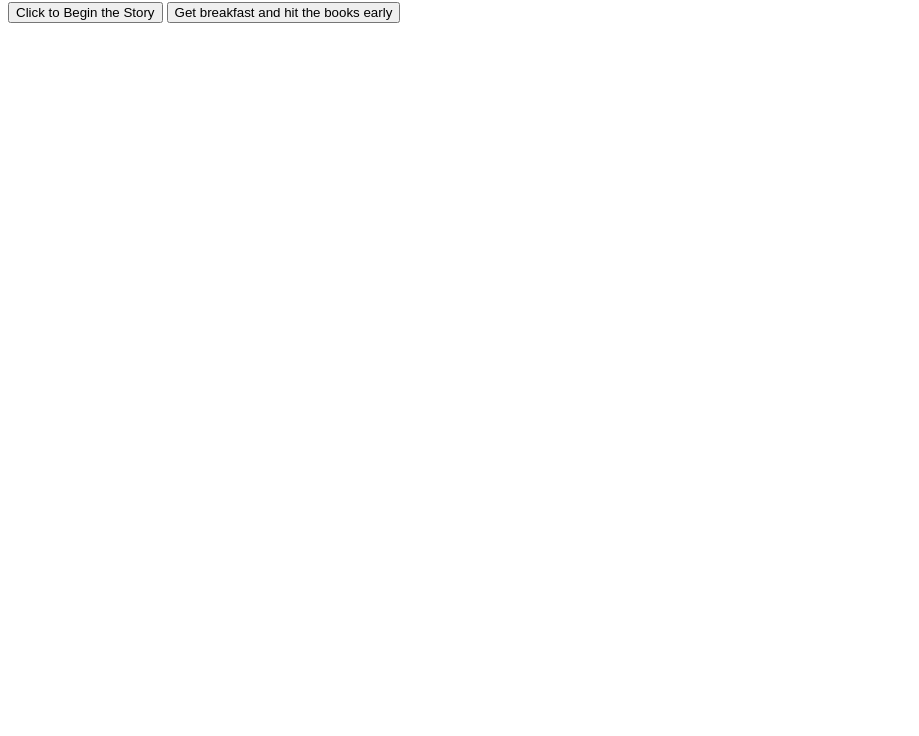
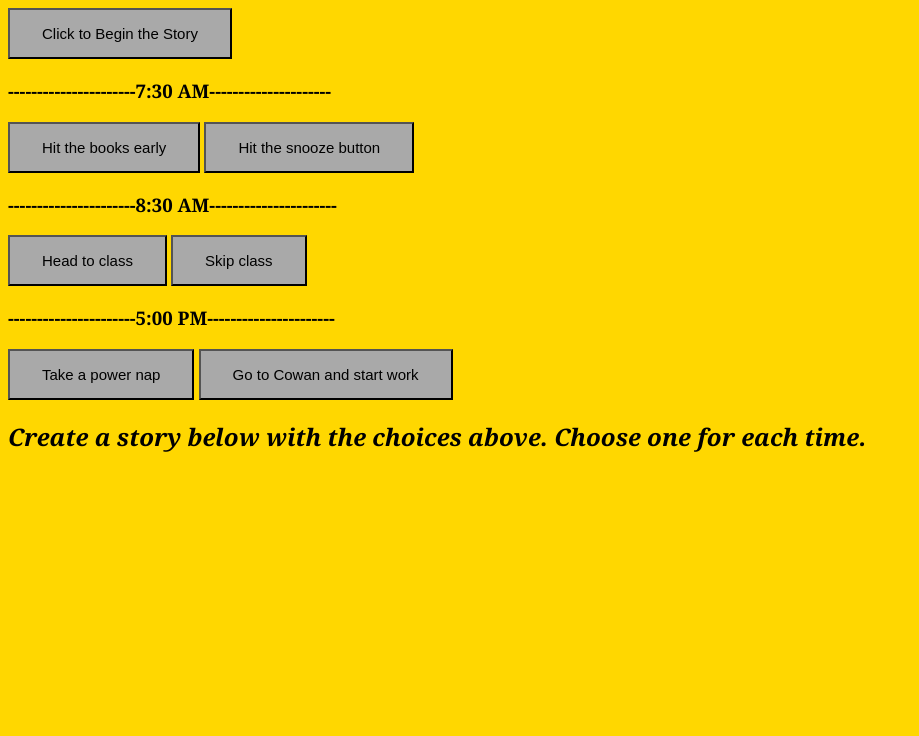
Before and after one commit to isaiaharroyo/CSC_160_Fun_Web, a plain HTML site: page index.html in a window 1280 px wide. Shown: the part 64-800 px from the top of the page, without its empty margins (0-919 px from the left). Drawn offline with Linux system fonts and the light colour scheme.

Commit message:
Update index.html

```diff
--- a/index.html
+++ b/index.html
@@ -1,19 +1,53 @@
 <html>
+   <head>
+        <title>Story of a Centre Student</title>
+        <style>
+            body
+            {
+                background-color: gold;
+                font-family: georgia;
+            }
+            button
+            {
+                background-color: darkgrey;
+                padding: 15px 32px;
+                border-color: black;
+                font-size: 15px
+            }
+
+        </style>
+  </head>
+
   <body>
 
     <h1>Story of a Centre Student</h1>
+
     <button id = "firstClick" onclick="work()">Click to Begin the Story</button>
+
+    <p id = "story"></p>
+
     <script src="java.js">
     </script>
 
-<!--    <form>
-        <select id = "select1">
-            <option value = "1">Get breakfast and hit the books early</option>
-            <option value = "2">Hit the snooze button to catch another hour of sleep</option>
-        </select>
-    </form> -->
+    <h3>----------------------7:30 AM---------------------</h3>
 
-    <button id = "secondClick" onclick="work2()">Get breakfast and hit the books early</button>
+    <button id = "secondClick" onclick="work2()">Hit the books early</button>
+
+    <button id = "thirdClick" onclick="work3()">Hit the snooze button</button>
+
+    <h3>----------------------8:30 AM----------------------</h3>
+
+    <button id = "fourthClick" onclick="work4()">Head to class</button>
+
+    <button id = "fifthClick" onclick="work5()">Skip class</button>
+
+    <h3>----------------------5:00 PM----------------------</h3>
+
+    <button id = "sixthClick" onclick="work6()">Take a power nap</button>
+
+    <button id = "seventhClick" onclick="work7()">Go to Cowan and start work</button>
+
+    <h2><i>Create a story below with the choices above. Choose one for each time.</i></h2>
 
   </body>
 </html>
```
